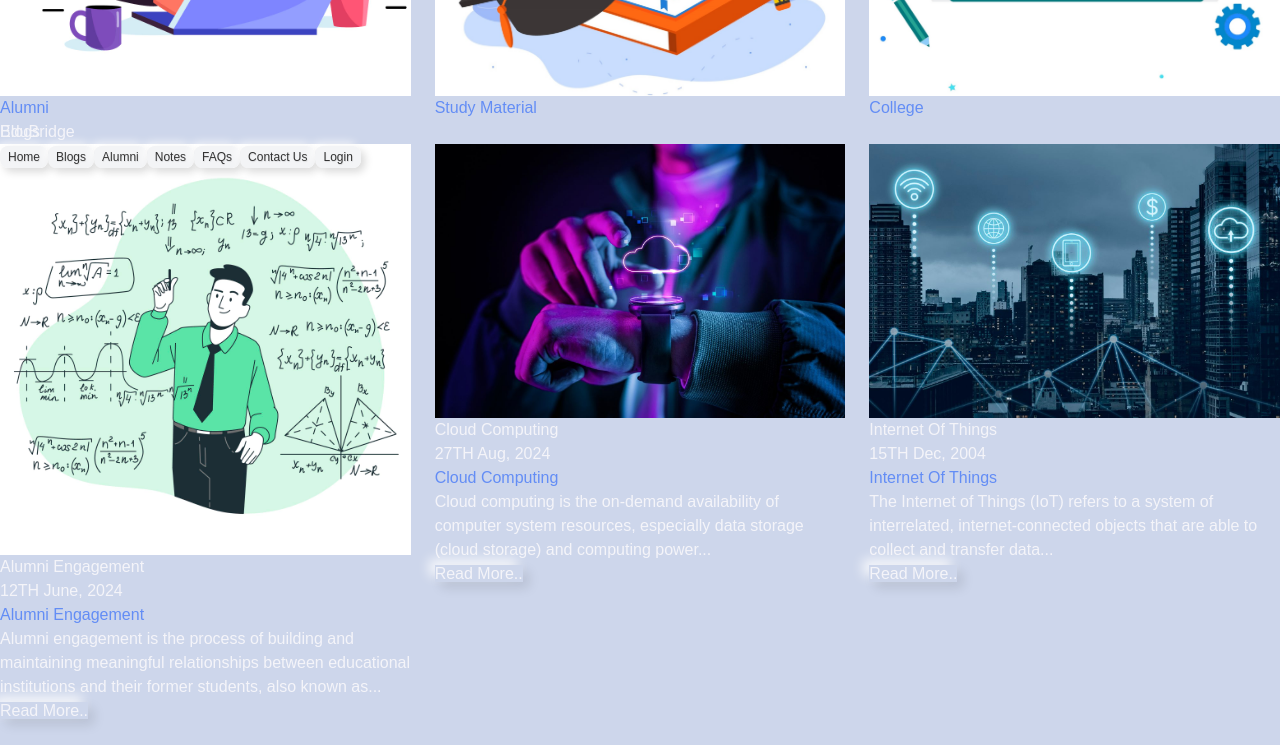
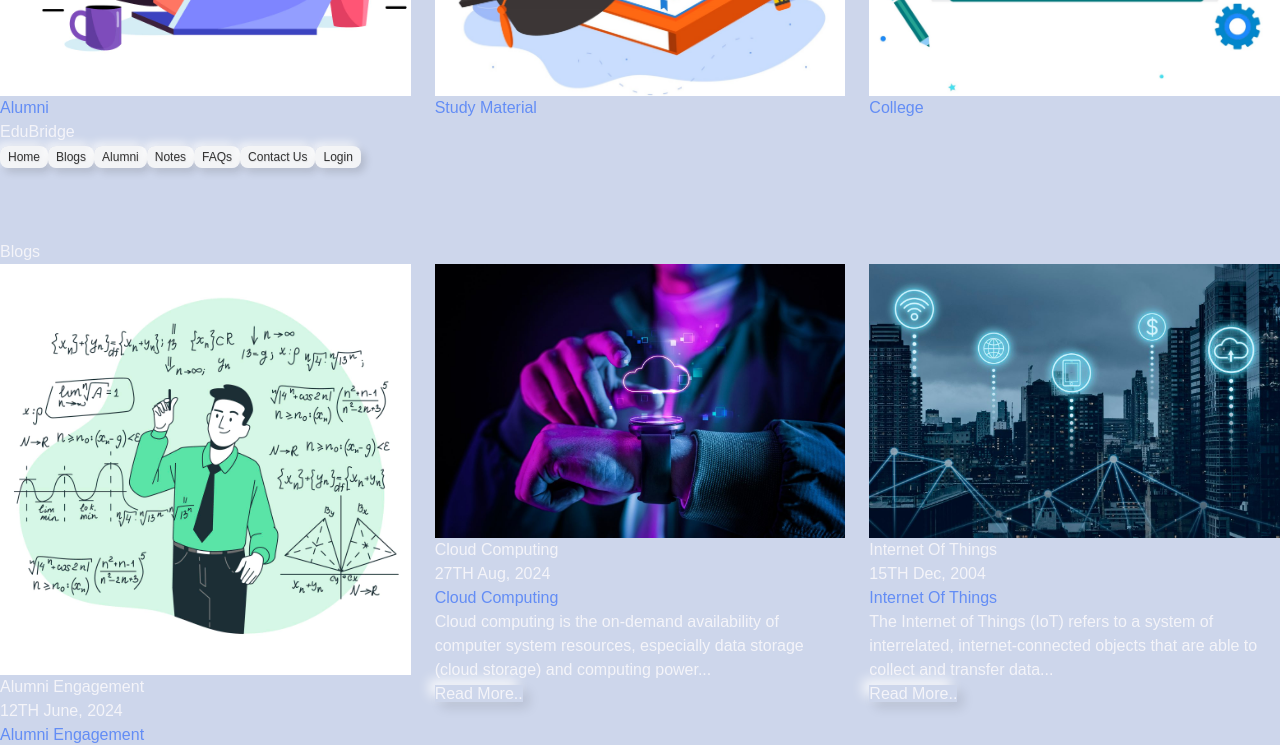
Before and after one commit to Gem2005/SIH-project, a React (Vite) app: page / in a window 1280 px wide. Shown: the part 1040-1785 px from the top of the page. Built offline with nearby package versions, Linux system fonts and the light colour scheme.

Commit message:
added padding to blog page

```diff
--- a/src/components/BlogSection.tsx
+++ b/src/components/BlogSection.tsx
@@ -11,7 +11,7 @@ const BlogSection: React.FC = () => {
   return (
     <>
     <Navbar/>
-    <section id="blogs" className="py-16 px-4 md:px-8 lg:px-16 xl:px-24 bg-[#cdd6eb]" >
+    <section id="blogs" style={{ paddingTop: '7.5rem' }} className=" py-16 px-4 md:px-8 lg:px-16 xl:px-24 bg-[#cdd6eb]" >
       {/* Section Header */}
       <div className="flex justify-center mb-12">
         <a className="text-[#324158] text-3xl lg:text-5xl font-bold">Blogs</a>
```
